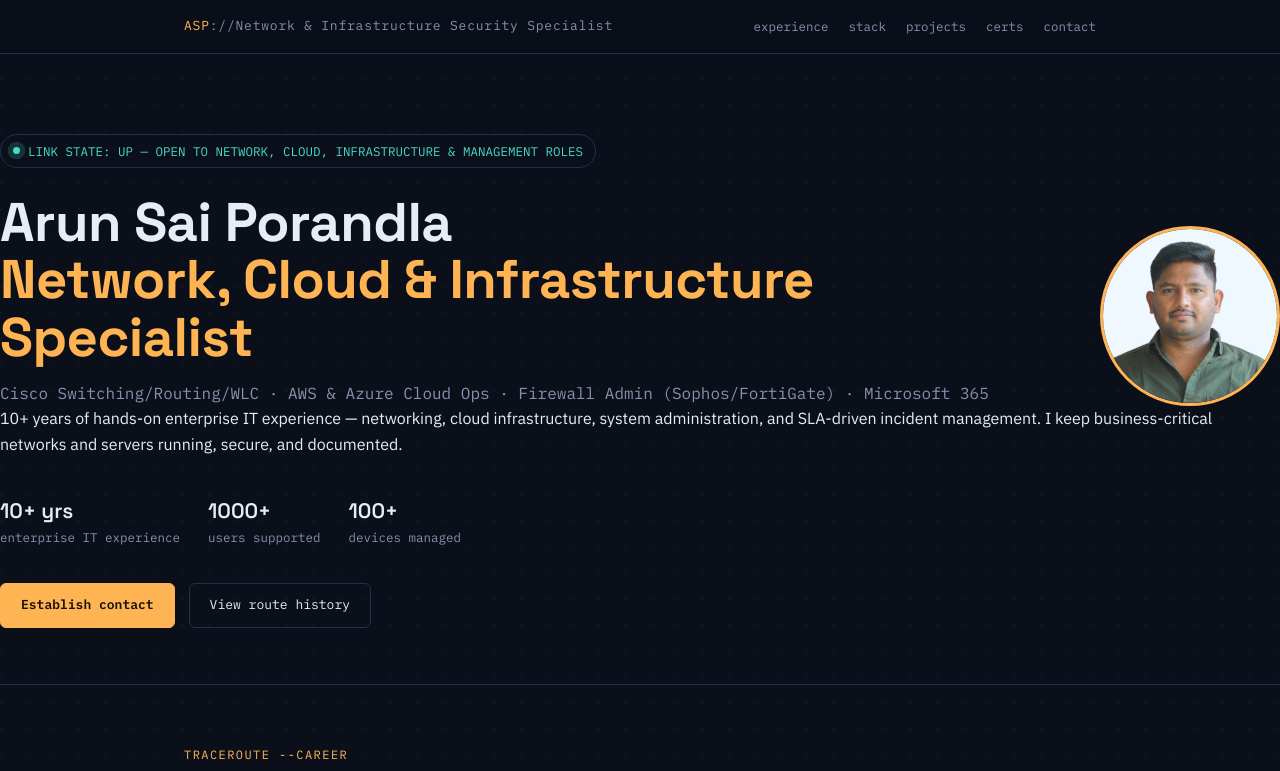
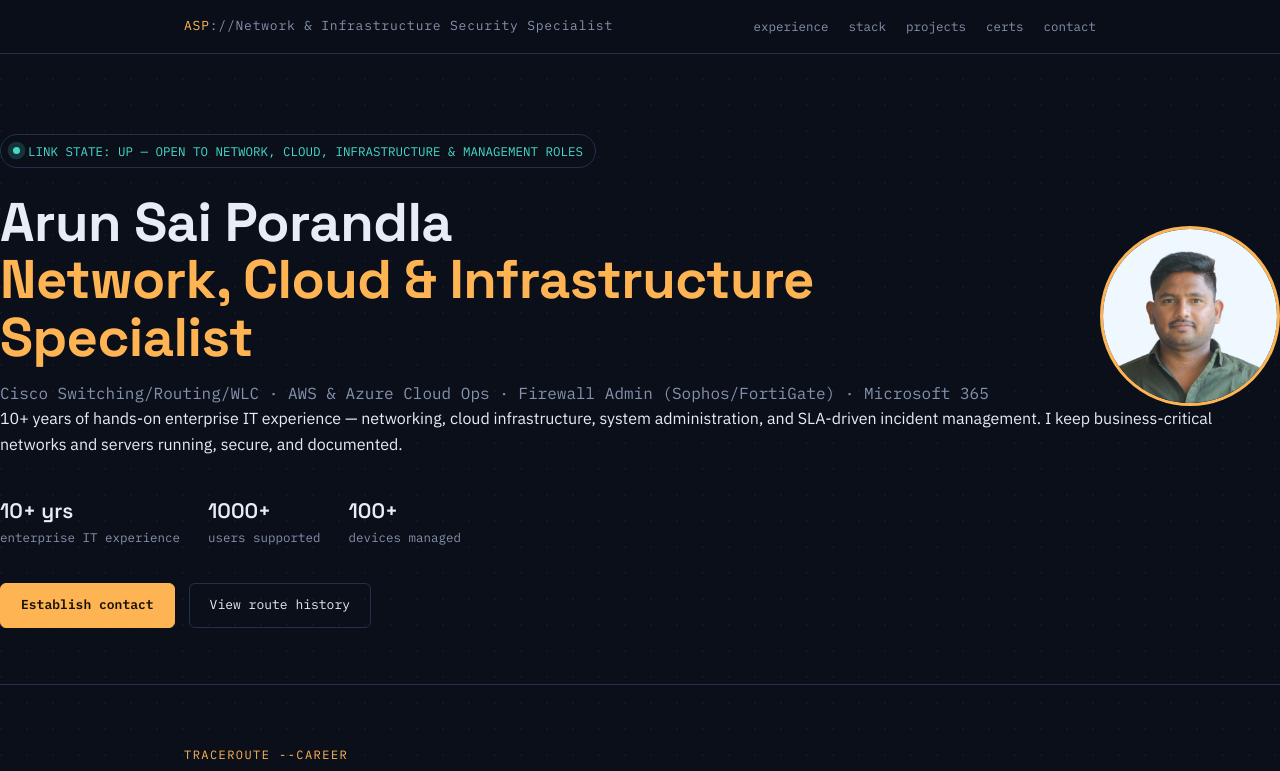
Before and after one commit to ArunSaiPorandla/ArunSaiPorandla.github.io, a plain HTML site: page index.html in a window 1280 px wide. Shown: the top 771 px of the page. Drawn offline with Linux system fonts and the light colour scheme.

Commit message:
Adjust profile photo styling for better centering

```diff
--- a/index.html
+++ b/index.html
@@ -69,7 +69,8 @@
 .hero-text{flex:1; min-width:280px;}
 .profile-photo{
   width:180px; height:180px; border-radius:50%;
-  object-fit:cover; border:3px solid var(--amber);
+  object-fit:cover; object-position:center 20%;
+  border:3px solid var(--amber);
   flex-shrink:0;
 }
 @media(max-width:640px){
```
